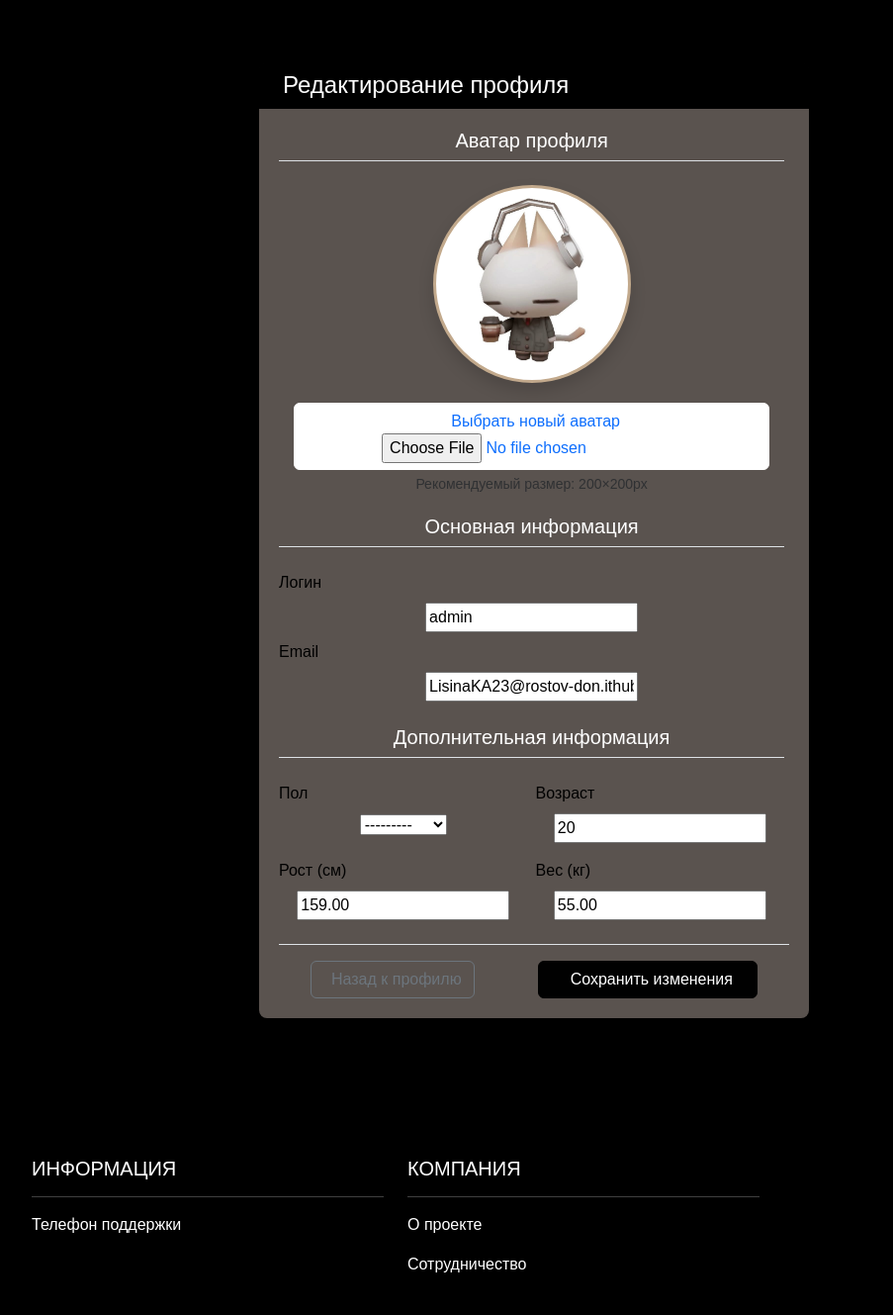
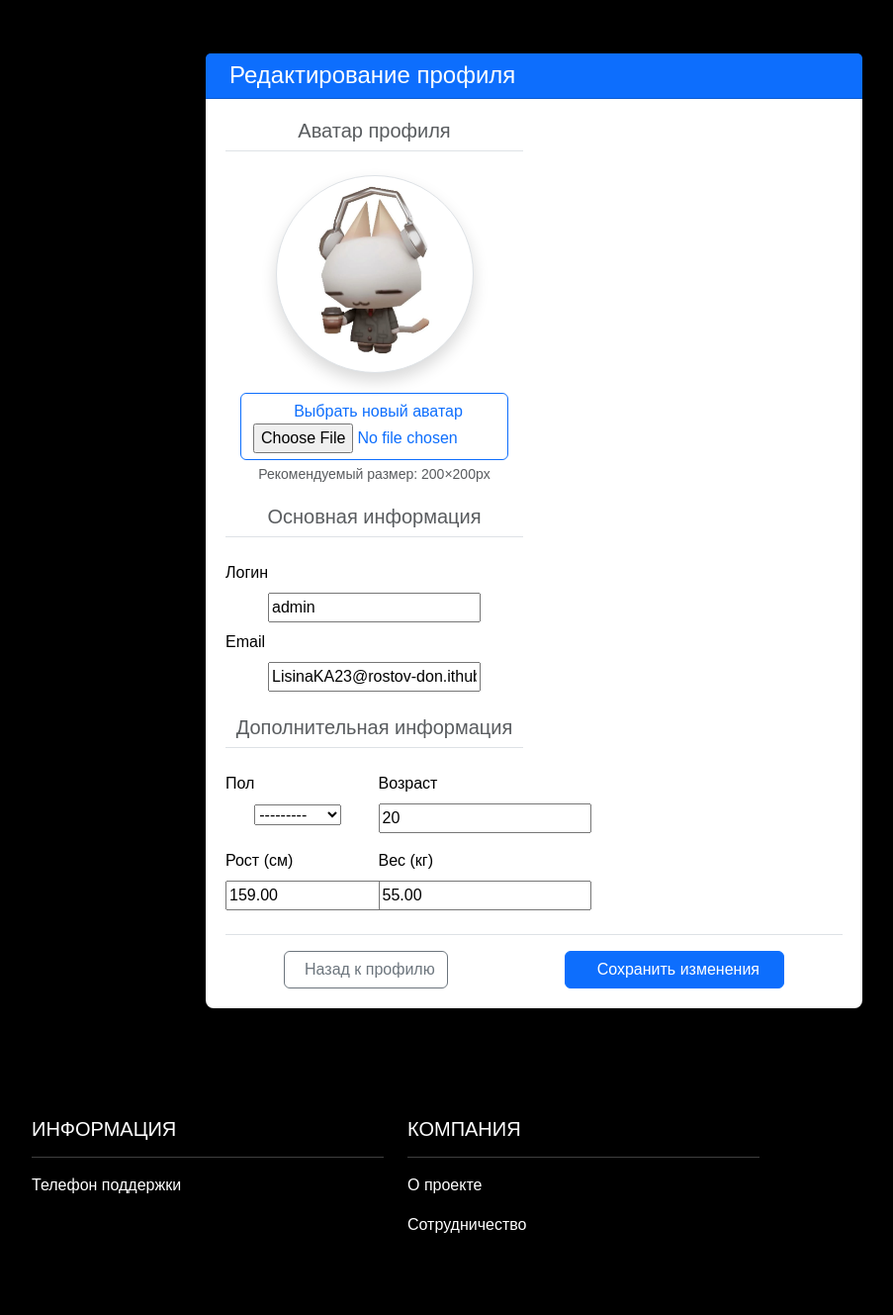
Before and after one commit to Kirikiri2/bio_core, a Django app: page /profile/edit/ in a window 1280 px wide. Shown: the part 130-1459 px from the top of the page at 99% size, without its empty margins (50-953 px from the left). Run offline with Django 5.2, Linux system fonts and the light colour scheme; a user stored in the database is signed in; some web fonts are replaced.

Commit message:
css-di-20.06

```diff
--- a/biocore_site/bio_core_website/static/bio_core_website/css/style.css
+++ b/biocore_site/bio_core_website/static/bio_core_website/css/style.css
@@ -494,7 +494,7 @@ textarea.form-control {
 }
 
 /* Стили для карточки с графиком */
-.card_graph {
+.card {
     background-color: #ffffff;
     border: none;
     border-radius: 8px;
@@ -567,120 +567,3 @@ canvas {
         margin-bottom: 15px;
     }
 }
-
-.container.mt-6 {
-
-    padding: 40px;
-    border-radius: 10px;
-    max-width: 950px;
-    margin: 50px auto;
-    box-shadow: 0 4px 12px rgba(0, 0, 0, 0.1);
-}
-
-.container.mt-6 h2 {
-    color: #f5f3f3;
-    font-family: 'TT Travels Next Trl', sans-serif;
-    font-weight: bold;
-    text-transform: uppercase;
-    margin-bottom: 30px;
-    text-align: center;
-    font-size: 28px;
-}
-
-.bg-dark {
-    --bs-bg-opacity: 1;
-    background-color: #000 !important;
-}
-
-.text-muted {
-    --bs-text-opacity: 1;
-    color: #fff !important;
-}
-
-.bg-success {
-    --bs-bg-opacity: 1;
-    background-color: #c2a98c !important;
-}
-
-.bg-secondary {
-    --bs-bg-opacity: 1;
-    background-color: #faf8f8 !important;
-}
-
-.card-header bg-primary text-white {
-    --bs-bg-opacity: 1;
-    background-color: #000 !important;
-}
-
-.bg-primary {
-    --bs-bg-opacity: 1;
-    background-color: #000 !important;
-}
-
-.container.mt-7 {
-
-    padding: 10px;
-    border-radius: 10px;
-    max-width: 950px;
-    margin: 20px auto;
-    box-shadow: 0 4px 12px rgba(0, 0, 0, 0.1);
-}
-
-.container.mt-7 h2 {
-    color: #000000;
-    font-family: 'TT Travels Next Trl', sans-serif;
-    font-weight: bold;
-    text-transform: uppercase;
-    margin-bottom: 30px;
-    text-align: center;
-    font-size: 28px;
-}
-
-.card.shadow-sm {
-    background-color: #5a534f;
-    border: none;
-    border-radius: 8px;
-    box-shadow: 0 2px 10px rgba(0, 0, 0, 0.08);
-    margin-bottom: 20px;
-}
-
-.avatar-preview img {
-    object-fit: cover;
-    border: 3px solid #C2A98C;
-}
-
-.form-label {
-    font-weight: 500;
-}
-
-.avatar-section.text-center {
-    justify-self: center;
-    grid-template-columns: 1 1 1;
-}
-
-.col-md-7 {
-    flex: 0 0 auto;
-    width: 120%;
-}
-
-
-.btn btn-primary.px-4 {
-    text-decoration: none;
-    background-color: #000000;
-}
-
-.btn.btn-primary {
-    text-decoration: none;
-    background-color: #010101;
-    border-color: #000;
-}
-
-.btn.btn-outline-primary.w-100 {
-    text-decoration: none;
-    background-color: #ffffff;
-    border-color: #ffffff;
-}
-
-.btn-outline-primary {
-    btn-color: #414448;
-}
```
